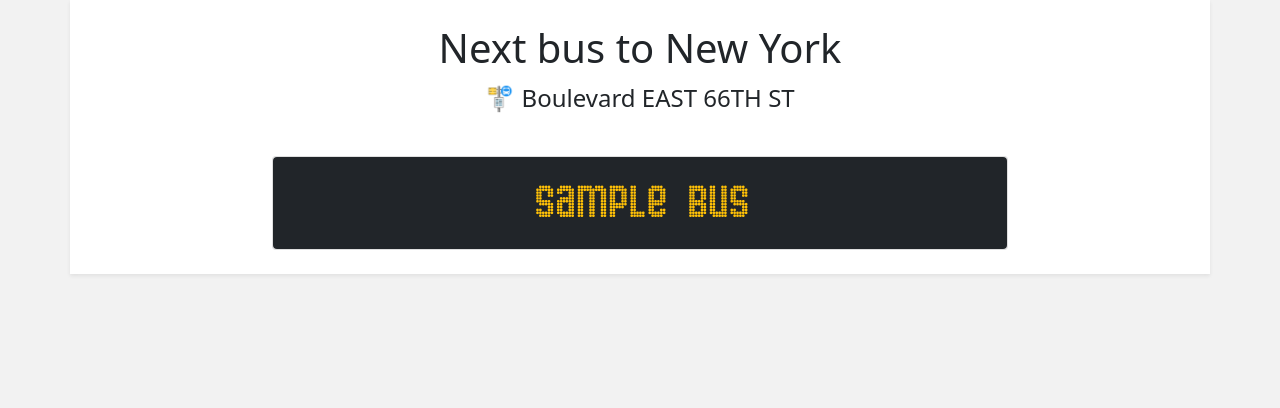
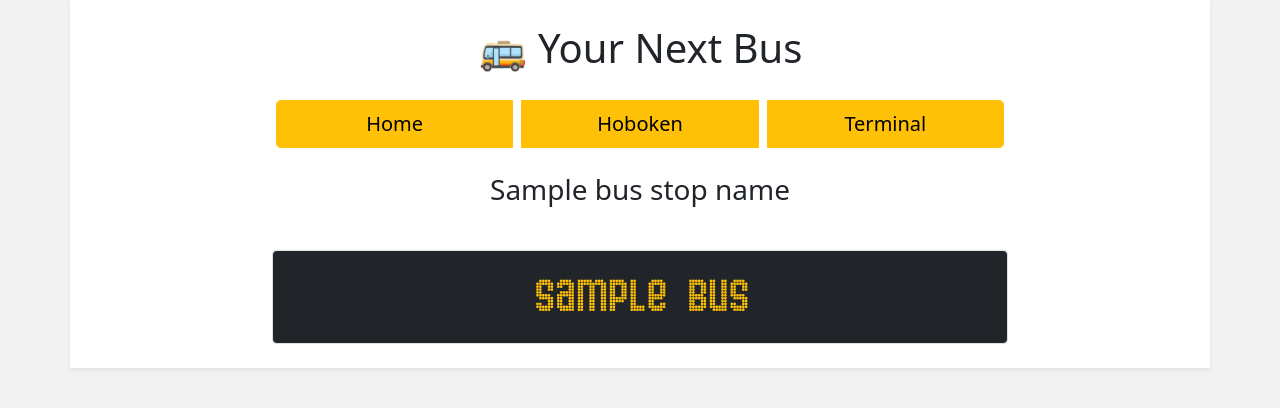
Before and after one commit to pavelsyunev/njbuses, a Flask app: template templates/index.html in a window 1280 px wide. Shown: the top 408 px of the page. Run offline with Flask 2, Linux system fonts and the light colour scheme; the template is opened without the code that fills it: most values are stand-ins (such as "Sample title", 1, 10 or a date in 2020).

Commit message:
Added favorite stops

```diff
--- a/app.py
+++ b/app.py
@@ -1,13 +1,30 @@
-from flask import Flask, render_template, url_for
+from flask import Flask, render_template, url_for, redirect
 from parser import get_bus_schedule
 
 app = Flask(__name__)
 
 
+# app.config['SECRET_KEY'] = 'qasr4r4ed45tfr237787hh343ghgbfgbfgbrt'
+
+
 @app.route('/')
 def index():
     bus_schedule = get_bus_schedule()
-    return render_template("index.html", bus_schedule=bus_schedule)
+    return render_template("index.html", bus_schedule=bus_schedule, bus_stop_name='🚏- Boulevard EAST 66th ST')
+
+
+@app.route('/<int:bus_stop_id>')
+def bus_stop(bus_stop_id):
+    bus_schedule = get_bus_schedule(bus_stop_id)
+    if bus_stop_id == 21890:
+        bus_stop_name = '🚏- Boulevard EAST 66th ST'
+    elif bus_stop_id == 32084:
+        bus_stop_name = '🚏- Willow AVE 15th ST'
+    elif bus_stop_id == 26229:
+        bus_stop_name = '🚏- PORT AUTHORITY BUS TERMINAL'
+    else:
+        bus_stop_name = ''
+    return render_template("index.html", bus_schedule=bus_schedule, bus_stop_name=bus_stop_name)
 
 
 if __name__ == "__main__":
--- a/templates/base.html
+++ b/templates/base.html
@@ -13,5 +13,6 @@
 </head>
 <body>
     {% block body %}{% endblock %}
+<script src="https://cdn.jsdelivr.net/npm/bootstrap@5.0.2/dist/js/bootstrap.bundle.min.js" integrity="sha384-MrcW6ZMFYlzcLA8Nl+NtUVF0sA7MsXsP1UyJoMp4YLEuNSfAP+JcXn/tWtIaxVXM" crossorigin="anonymous"></script>
 </body>
 </html>
--- a/templates/index.html
+++ b/templates/index.html
@@ -5,17 +5,20 @@
 {% endblock %}
 
 {% block body %}
-<div class="container-md bg-white shadow-sm">
+<div class="container bg-white shadow-sm">
     <div class="row d-flex justify-content-center pt-4">
-        <div class="col-8">
-        <h1 class="text-center">Next bus to New York</h1>
-        <p class="lead text-center fs-4">
-            🚏 Boulevard EAST 66TH ST
-        </p>
-            </div>
+        <div class="col col-md-8">
+        <h1 class="text-center">🚌 Your Next Bus</h1>
+        <div class="btn-group w-100 my-3" role="group">
+            <a href="{{ url_for('index') }}" class="btn btn-warning btn-lg w-25 m-1">Home</a>
+            <a href="{{ url_for('bus_stop', bus_stop_id='32084') }}" class="btn btn-warning btn-lg w-25 m-1" >Hoboken</a>
+            <a href="{{ url_for('bus_stop', bus_stop_id='26229') }}" class="btn btn-warning btn-lg w-25 m-1" >Terminal</a>
+        </div>
+        <p class="fs-3 text-center">{{ bus_stop_name }}</p>
+    </div>
     </div>
     <div class="row d-flex justify-content-center">
-        <div class="col-8">
+        <div class="col col-md-8">
             {% for bus in bus_schedule %}
                 <div class="card my-4">
                     <div class="card-body text-center fs-1 text-warning bg-dark bus rounded">
```
Also changed, not shown: parser.py (+12 -3 lines), templates/test.html (added, +13 -0 lines).
